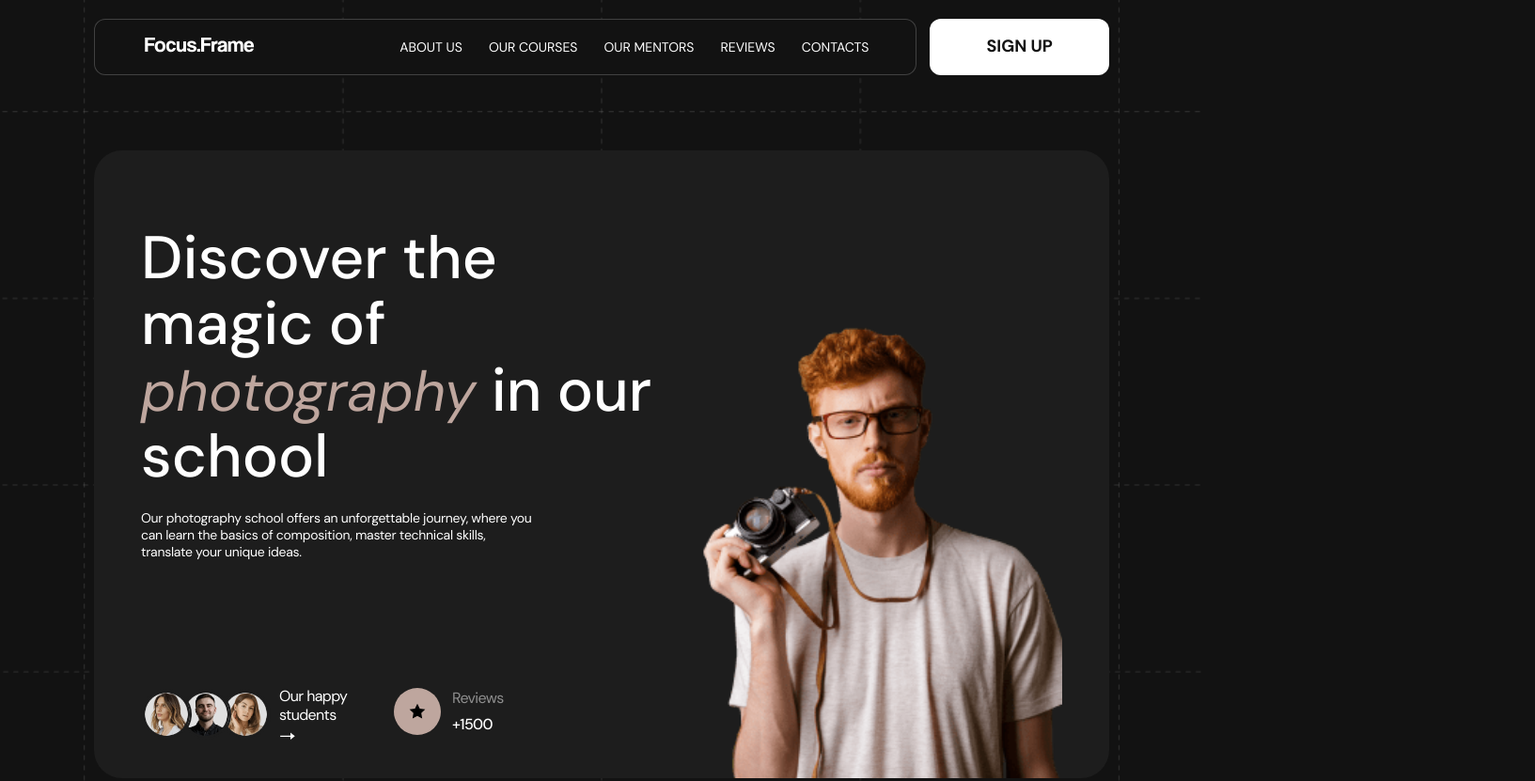
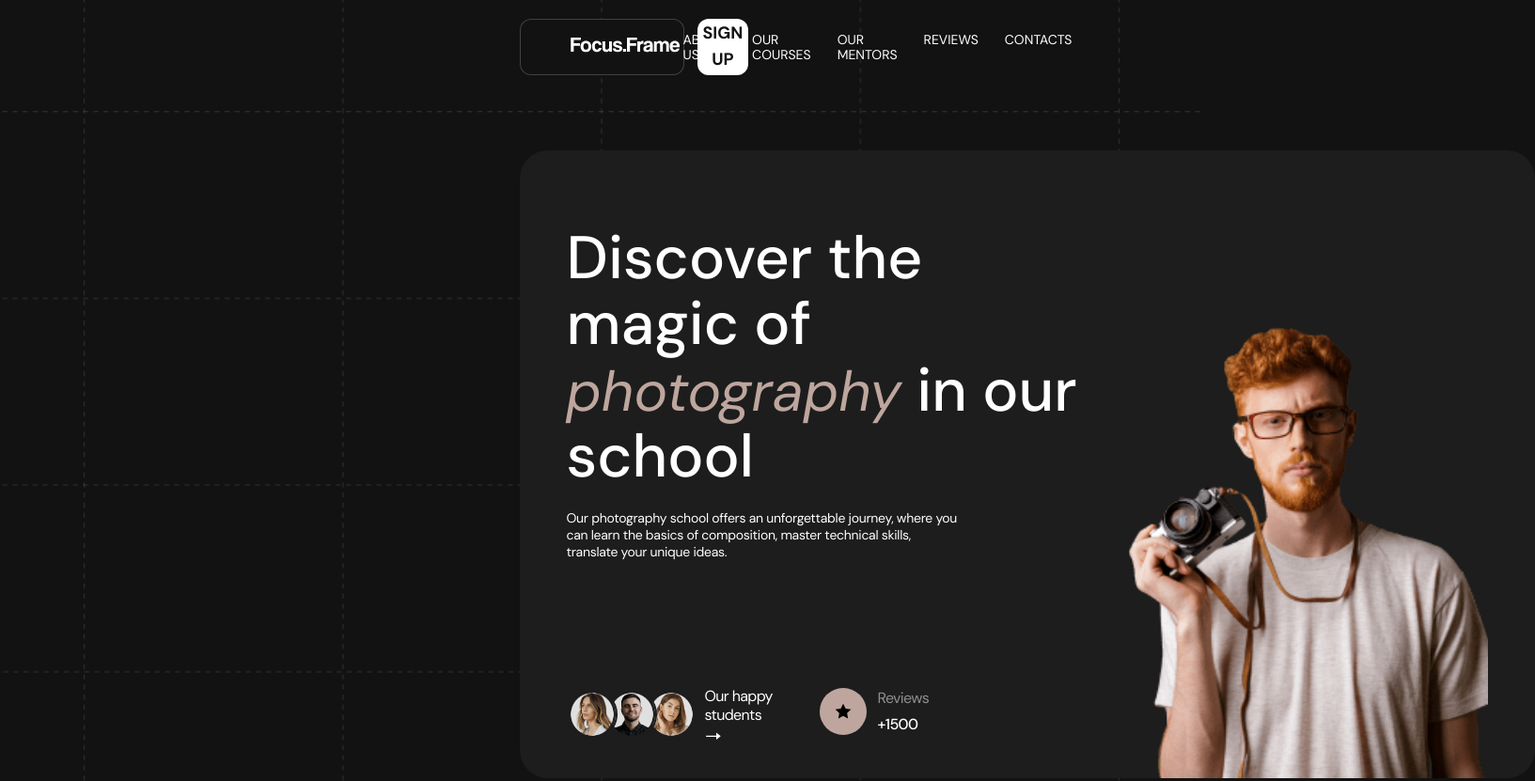
Before and after one commit to HannaPalianytsia/first-team-project, a website built with Vite: page src/index.html in a window 1280 px wide. Shown: the top 831 px of the page at 94% size, 1633 px wide, since content can reach past the window. Built offline with nearby package versions, Linux system fonts and the light colour scheme; files whose address does not match are found by name.

Commit message:
correction-4

```diff
--- a/src/css/reviews.css
+++ b/src/css/reviews.css
@@ -1,5 +1,4 @@
 .reviews-container {
-  max-width: 375px;
   padding-bottom: 80px;
 }
 .reviews-title {
@@ -16,7 +15,7 @@
 }
 .reviews-list-baker {
   list-style: none;
-  width: 375px;
+  width: 100%;
   height: 244px;
   border-radius: 12px;
   border: 1px solid rgba(255, 255, 255, 0.2);
@@ -74,10 +73,15 @@
 .reviews-list-lowery {
   display: none;
 }
+@media screen and (min-width: 375px) {
+  .container {
+    max-width: 375px;
+  }
+}
+
 @media screen and (min-width: 768px) {
-  .container {
-    max-width: 768px;
-    /* padding-bottom: 100px; */
+  .reviews-container {
+    padding-bottom: 100px;
   }
   .reviews-title {
     margin-bottom: 50px;
@@ -123,9 +127,8 @@
   }
 }
 @media screen and (min-width: 1280px) {
-  .container {
-    max-width: 1280px;
-    /* padding-bottom: 150px; */
+  .reviews-container {
+    padding-bottom: 150px;
   }
   .reviews-list-baker {
     width: 530px;
@@ -161,10 +164,6 @@
   }
 }
 @media screen and (min-width: 1440px) {
-  .container {
-    max-width: 1440px;
-    /* padding-bottom: 150px; */
-  }
   .reviews-list-baker {
     width: 610px;
     height: 196px;
```
